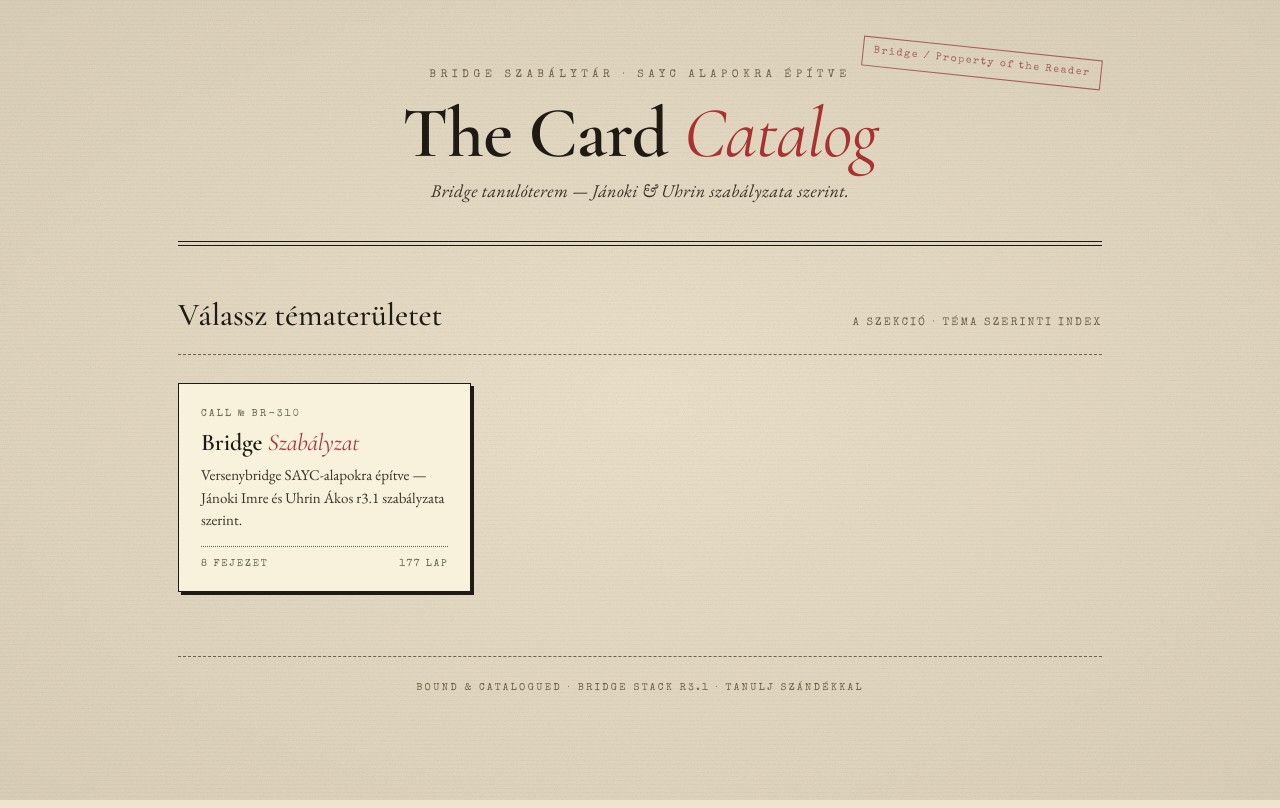
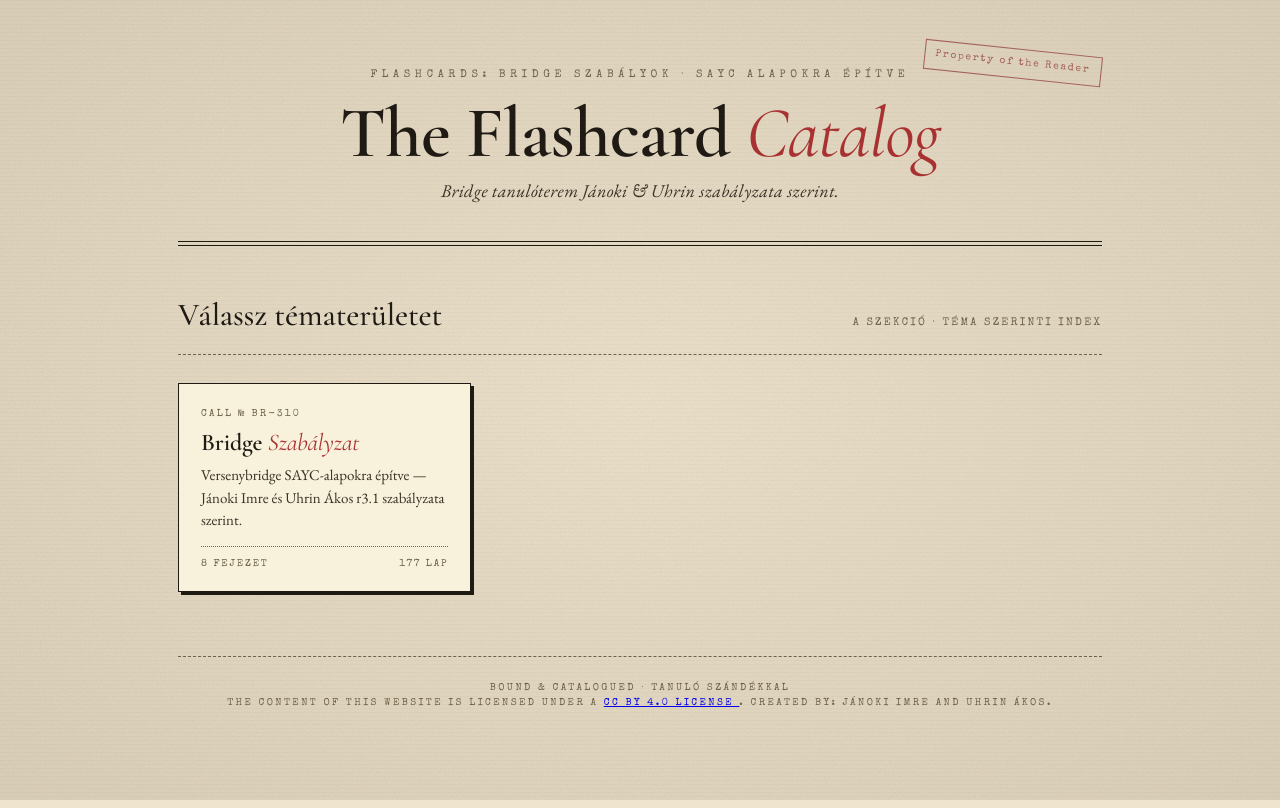
Before and after one commit to kiralygomba/learning-cards, a plain HTML site: page index.html in a window 1280 px wide. Drawn offline with nearby package versions, Linux system fonts and the light colour scheme.

Commit message:
Footer and landing page update in index.html

```diff
--- a/index.html
+++ b/index.html
@@ -397,10 +397,10 @@ footer.colophon {
 <main>
 
 <header class="masthead">
-  <div class="eyebrow">Bridge Szabálytár · SAYC alapokra építve</div>
-  <h1 class="title">The Card <em>Catalog</em></h1>
-  <div class="tagline">Bridge tanulóterem — Jánoki &amp; Uhrin szabályzata szerint.</div>
-  <div class="stamp-mark">Bridge / Property of the Reader</div>
+  <div class="eyebrow">Flashcards: Bridge Szabályok · SAYC alapokra építve</div>
+  <h1 class="title">The Flashcard <em>Catalog</em></h1>
+  <div class="tagline">Bridge tanulóterem Jánoki &amp; Uhrin szabályzata szerint.</div>
+  <div class="stamp-mark">Property of the Reader</div>
 </header>
 
 <section class="screen active" id="screen-topics">
@@ -497,7 +497,14 @@ footer.colophon {
   </div>
 </section>
 
-<footer class="colophon">Bound &amp; Catalogued · Bridge Stack r3.1 · Tanulj szándékkal</footer>
+<footer class="colophon">Bound &amp; Catalogued · Tanuló szándékkal
+  <p>
+    The content of this website is licensed under a
+    <a href="https://creativecommons.org/licenses/by/4.0/" target="_blank" rel="noopener noreferrer">
+      CC BY 4.0 License
+    </a>. Created by: Jánoki Imre and Uhrin Ákos.
+  </p>
+</footer>
 
 </main>
 
```
